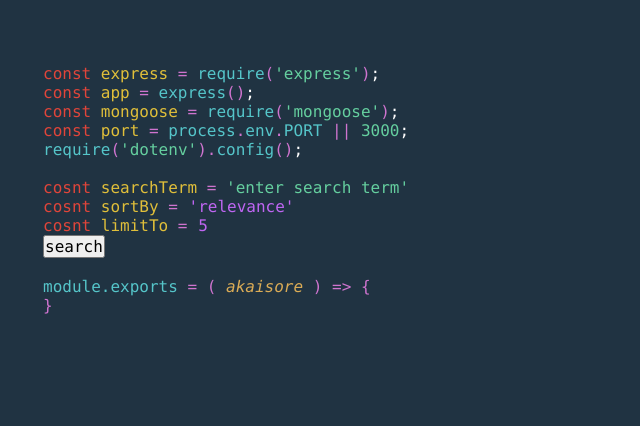
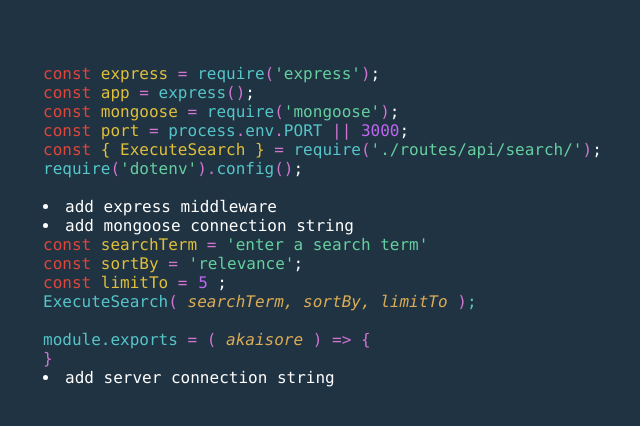
Before and after one commit to petewanca/akaisore, a React (Create React App) app: page / in a window 1280 px wide. Shown: the top 426 px of the page, without its empty margins (21-661 px from the left). Built offline with nearby package versions, Linux system fonts and the light colour scheme.

Commit message:
completes form styling v1

```diff
--- a/src/App.js
+++ b/src/App.js
@@ -12,6 +12,7 @@ const App = () => {
                 <PostsContainer />
             </FirstIndent>
             <Footer />
+            <li>add server connection string</li>
         </div>
     );
 };
--- a/src/components/Form/SearchForm.js
+++ b/src/components/Form/SearchForm.js
@@ -1,5 +1,6 @@
 import React, { useState, useContext } from 'react';
-import { Variable, VariableName, FunctionName, Operator, NumValue } from '../../style';
+import { Variable, VariableName, FunctionName, Operator, Param } from '../../style';
+import '../../index.css';
 import { GlobalContext } from '../../contexts/GlobalContext';
 
 export const SearchForm = () => {
@@ -35,17 +36,17 @@ export const SearchForm = () => {
 
     return (
         <form onSubmit={handleForm}>
-            <Variable>cosnt </Variable>
+            <Variable>const </Variable>
             <VariableName>searchTerm </VariableName>
             <Operator>= </Operator>
             <input
-                placeholder="'enter search term'"
+                placeholder="'enter a search term'"
                 type='text'
                 value={search}
                 onChange={(e) => setSearch(e.target.value)}
             />
             <br />
-            <Variable>cosnt </Variable>
+            <Variable>const </Variable>
             <VariableName>sortBy </VariableName>
             <Operator>= </Operator>
             <select onChange={(e) => setSort(e.target.value)}>
@@ -54,18 +55,27 @@ export const SearchForm = () => {
                 <option value='new'>'new'</option>
                 <option value='comments'>'comments'</option>
             </select>
+            ;
             <br />
-            <Variable>cosnt </Variable>
+            <Variable>const </Variable>
             <VariableName>limitTo </VariableName>
             <Operator>= </Operator>
-            <select onChange={(e) => setLimit(e.target.value)}>
+            <select className='select-num' onChange={(e) => setLimit(e.target.value)}>
                 <option value={5}>5</option>
                 <option value={10}>10</option>
                 <option value={25}>25</option>
                 <option value={50}>50</option>
             </select>
+            ;
             <br />
-            <input type='submit' value='search' />
+            <button type='submit'>
+                <FunctionName>
+                    ExecuteSearch
+                    <Operator>(</Operator>
+                    <Param> searchTerm, sortBy, limitTo </Param>
+                    <Operator>)</Operator>;
+                </FunctionName>
+            </button>
         </form>
     );
 };
--- a/src/components/Header/Header.js
+++ b/src/components/Header/Header.js
@@ -1,6 +1,14 @@
 import React from 'react';
 import { SearchForm } from '../Form/SearchForm';
-import { Value, Variable, VariableName, Param, FunctionName, Operator } from '../../style';
+import {
+    Value,
+    Variable,
+    VariableName,
+    Param,
+    FunctionName,
+    Operator,
+    NumValue
+} from '../../style';
 
 export const Header = () => {
     return (
@@ -41,8 +49,20 @@ export const Header = () => {
                 <FunctionName>
                     process<Operator>.</Operator>env<Operator>.</Operator>PORT{' '}
                     <Operator>|| </Operator>
-                    <Value>3000</Value>
+                    <NumValue>3000</NumValue>
                 </FunctionName>
+                ;
+            </p>
+            <p>
+                <Variable>const </Variable>
+                <VariableName>
+                    {'{'} ExecuteSearch {'}'}{' '}
+                </VariableName>
+                <Operator>= </Operator>
+                <FunctionName>require</FunctionName>
+                <Operator>
+                    (<Value>'./routes/api/search/'</Value>)
+                </Operator>
                 ;
             </p>
             <p>
@@ -56,6 +76,8 @@ export const Header = () => {
                 ;
             </p>
             <br />
+            <li>add express middleware</li>
+            <li>add mongoose connection string</li>
             <SearchForm />
             <br />
             <div>
--- a/src/index.css
+++ b/src/index.css
@@ -33,17 +33,19 @@ button:focus {
     outline: none;
 }
 
-input[type='text'] {
+input {
     background-color: #203342;
     border: 0;
     color: #65cf9f;
+    margin: 0;
+    padding: 0;
 }
 
-input[type='text']:focus {
+input:focus {
     outline: none;
 }
 
-input[type='text']::placeholder {
+input::placeholder {
     color: #65cf9f;
 }
 
@@ -54,5 +56,9 @@ select {
     text-overflow: '';
     background-color: #203342;
     border: 0;
+    color: #65cf9f;
+}
+
+.select-num {
     color: #bf66f2;
 }
```
